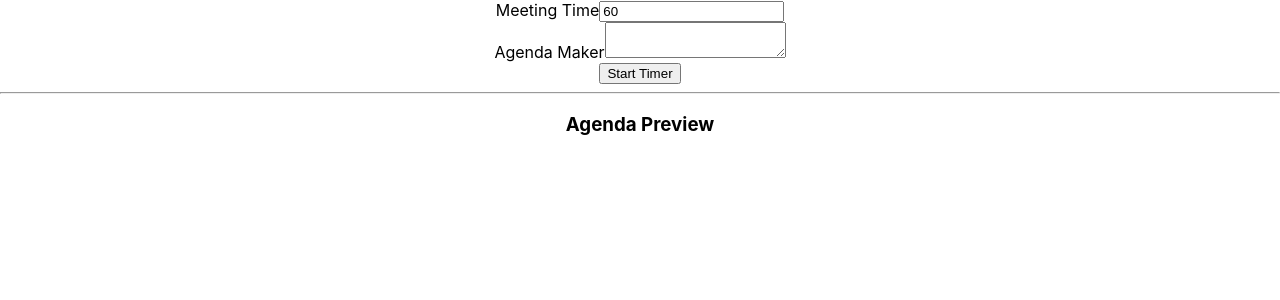
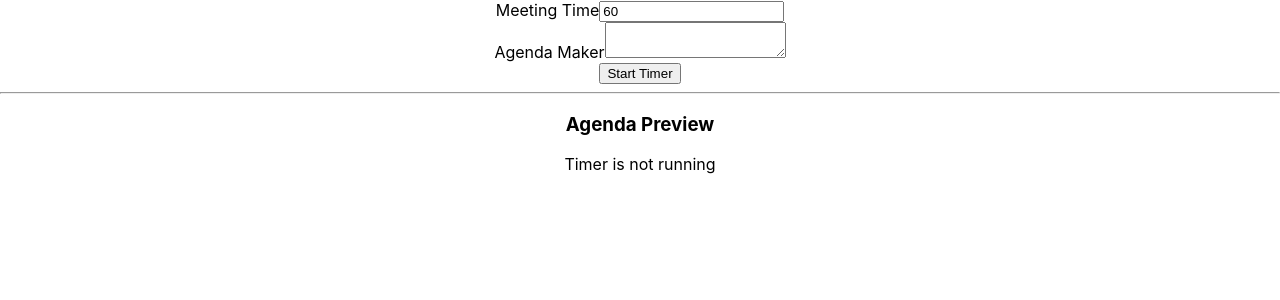
Before and after one commit to srolandmarshall/meeting-timer, a React (Create React App) app in the folder client/: page / in a window 1280 px wide. Shown: the top 300 px of the page. Built offline with nearby package versions, Linux system fonts and the light colour scheme.

Commit message:
timer button logic works with message

```diff
--- a/client/src/components/AgendaPreview/AgendaPreview.jsx
+++ b/client/src/components/AgendaPreview/AgendaPreview.jsx
@@ -1,7 +1,7 @@
 import React, { useState, useEffect } from "react";
 import ReactMarkdown from "react-markdown";
 
-const AgendaPreview = ({ agenda, meetingTime }) => {
+const AgendaPreview = ({ agenda, meetingTime, timerRunning }) => {
   const [agendaWithTime, setAgendaWithTime] = useState("");
 
   useEffect(() => {
@@ -39,10 +39,19 @@ const AgendaPreview = ({ agenda, meetingTime }) => {
     )}`;
   };
 
+  const isTimerRunning = (timerRunning) => {
+    if (timerRunning) {
+      return "Timer is running";
+    } else {
+      return "Timer is not running";
+    }
+  };
+
   return (
     <div>
       <h3>Agenda Preview</h3>
       <ReactMarkdown>{agendaWithTime}</ReactMarkdown>
+      <p>{isTimerRunning(timerRunning)}</p>
     </div>
   );
 };
```
